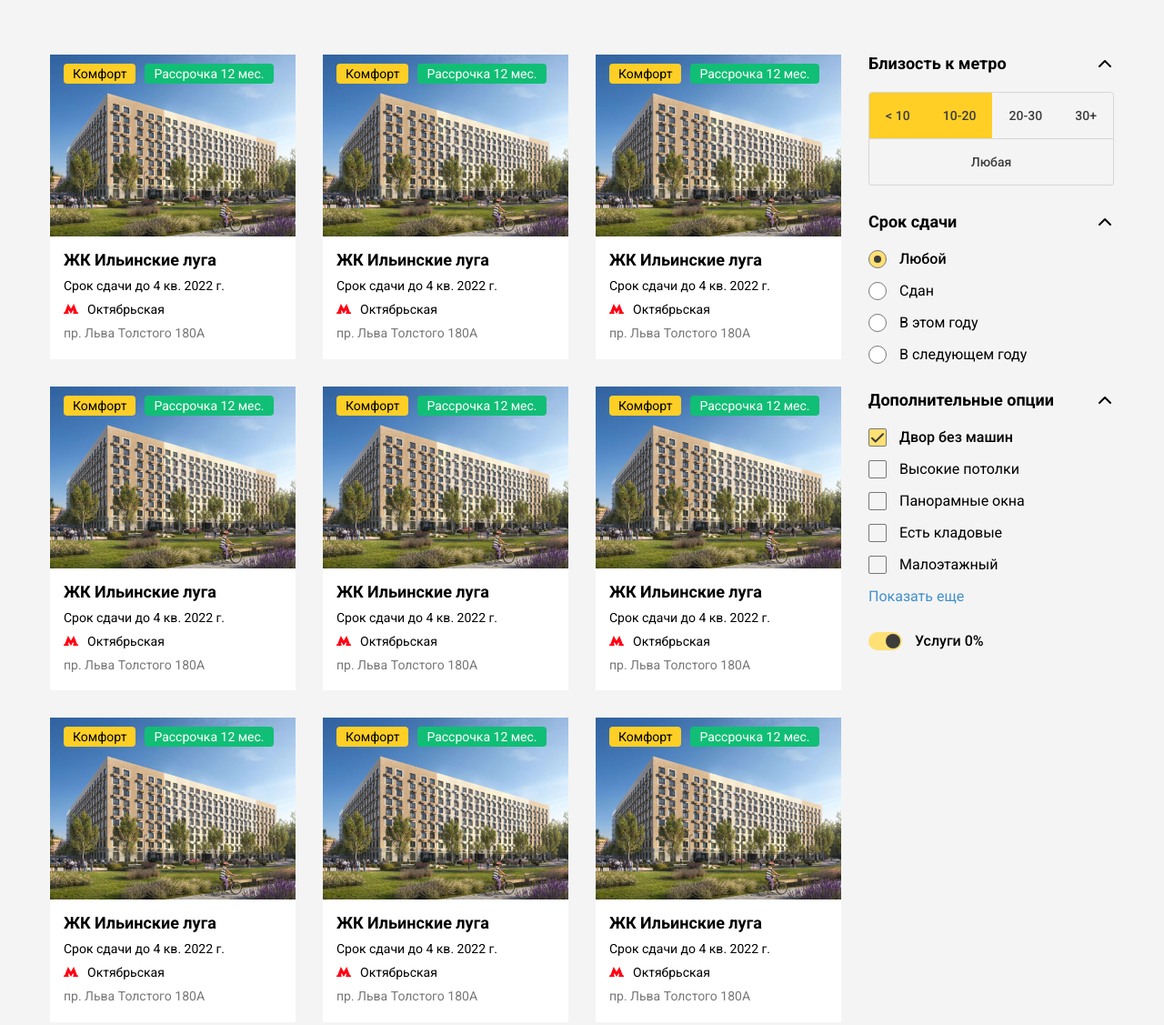
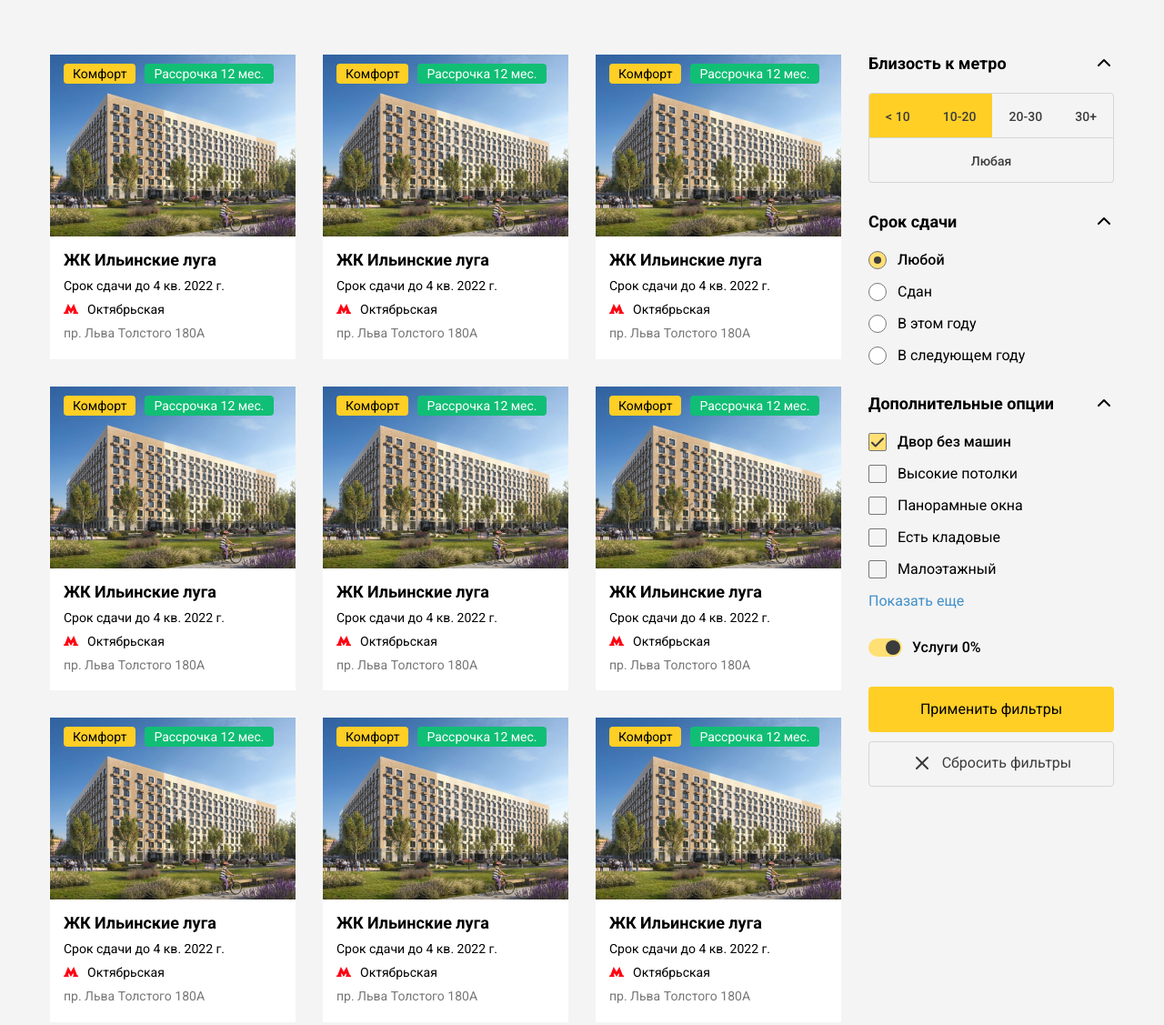
Before and after one commit to mihmosi/test-project, a plain HTML site: page index.html in a window 1280 px wide. Shown: the top 1127 px of the page at 91% size. Drawn offline with Linux system fonts and the light colour scheme.

Commit message:
sidebar ok

```diff
--- a/css/main.css
+++ b/css/main.css
@@ -165,11 +165,11 @@ a.card-link:hover{
 /* Sidebar */
 
 .widget + .widget {
-    margin-top: 30px;
+    margin-top: 33px;
 }
 .widget__title{
     position: relative;
-    margin-bottom: 20px;
+    margin-bottom: 21px;
     font-weight: bold;
     font-size: 18px;
     line-height: 1.16;
@@ -181,8 +181,8 @@ a.card-link:hover{
     height: 20px;
     /* background-color: red; */
     position: absolute;
-    right: 0;
-    top: 0;
+    right: 1px;
+    top: -1px;
     background-image: url('./../img/icons/chevron-up.svg');
     background-repeat: no-repeat;
     background-size: initial;
@@ -216,7 +216,7 @@ a.card-link:hover{
     flex-grow: 1;
 
     font-family: inherit;
-    height: 50px;
+    height: 48px;
     padding: 0 15px;
 
     background-color: transparent;
@@ -277,7 +277,7 @@ a.card-link:hover{
     display: inline-block;
     width: 20px;
     height: 20px;
-    margin-right: 10px;
+    margin-right: 8px;
     vertical-align: bottom;
     background-color:  #FFFFFF;
     border: 1px solid #777777;
@@ -334,7 +334,7 @@ a.card-link:hover{
     display: inline-block;
     width: 20px;
     height: 20px;
-    margin-right: 10px;
+    margin-right: 8px;
     vertical-align: bottom;
     background-color:  transparent;
     border: 1px solid #777777;
@@ -396,6 +396,9 @@ a.card-link:hover{
 }
 
 /* toggle */
+.widget--togle {
+    margin-top: 32px !important;
+}
 
 .toggle {
     cursor: pointer;
@@ -415,7 +418,7 @@ a.card-link:hover{
     background: #C4C4C4;
     border-radius: 10px;
     vertical-align: bottom;
-    margin-right: 10px;
+    margin-right: 7px;
 }
 
 .toggle__fake::before{
@@ -449,3 +452,49 @@ a.card-link:hover{
 .toggle__real:checked ~ .toggle__title {
     font-weight: 500;
 }
+
+.form-btn {
+    cursor: pointer;
+    width: 100%;
+    height: 50px;
+
+    border: 1px solid #D6D6D6;
+
+    border-radius: 4px;
+    background-color: transparent;
+
+    font-family: inherit;
+    text-align: center;
+    font-style: normal;
+    font-weight: normal;
+    font-size: 16px;
+    line-height: 19px;
+    color: #3C3C3C;
+    transition: background-color 0.2s ease-in;
+}
+
+.form-btn:hover {
+    background-color: #e4e4e4;;
+}
+
+.form-btn + .form-btn {
+    margin-top: 10px;
+}
+
+.form-btn img {
+    vertical-align: middle;
+    display: inline-block;
+
+    margin-right: 6px;
+    margin-top: -2px;
+}
+
+.form-btn--submit {
+    background: #FFCF26;
+    border: none;
+    color: #000000;
+}
+
+.form-btn--submit:hover {
+    background: #fde17c;
+}
--- a/index.html
+++ b/index.html
@@ -218,6 +218,7 @@
                 </button>
             </main>
             <sidebar class="sidebar">
+                <form>
                     <!-- Widget -->
                     <div class="widget">
                         <div class="widget__title">
@@ -228,20 +229,20 @@
                             <div class="location">
                                 <div class="location__row">
 
-                                <input type="checkbox"  id="location-01" checked class="location__checkbox">
+                                    <input type="checkbox" id="location-01" checked class="location__checkbox">
                                     <label class="location__btn" for="location-01">&lt; 10</label>
 
-                                <input type="checkbox"  id="location-02" checked class="location__checkbox">
+                                    <input type="checkbox" id="location-02" checked class="location__checkbox">
                                     <label class="location__btn" for="location-02">10-20</label>
 
-                                <input type="checkbox"  id="location-03" class="location__checkbox">
+                                    <input type="checkbox" id="location-03" class="location__checkbox">
                                     <label class="location__btn" for="location-03">20-30</label>
 
-                                <input type="checkbox"  id="location-04" class="location__checkbox">
+                                    <input type="checkbox" id="location-04" class="location__checkbox">
                                     <label class="location__btn" for="location-04">30+</label>
                                 </div>
                                 <div class="location__row">
-                                <input type="checkbox"  id="location-05" class="location__checkbox">
+                                    <input type="checkbox" id="location-05" class="location__checkbox">
                                     <label class="location__btn" for="location-05">Любая</label>
                                 </div>
                             </div>
@@ -298,44 +299,44 @@
                             </label>
 
                             <label class="checkbox">
-                            <input type="checkbox" class="checkbox__real" name="value 02" >
+                                <input type="checkbox" class="checkbox__real" name="value 02">
                                 <span class="checkbox__fake"></span>
                                 <span class="checkbox__title">Высокие потолки</span>
                             </label>
 
                             <label class="checkbox">
-                            <input type="checkbox" class="checkbox__real" name="value 03" >
+                                <input type="checkbox" class="checkbox__real" name="value 03">
                                 <span class="checkbox__fake"></span>
                                 <span class="checkbox__title">Панорамные окна</span>
                             </label>
 
                             <label class="checkbox">
-                            <input type="checkbox" class="checkbox__real" name="value 04" >
+                                <input type="checkbox" class="checkbox__real" name="value 04">
                                 <span class="checkbox__fake"></span>
                                 <span class="checkbox__title">Есть кладовые</span>
                             </label>
 
                             <label class="checkbox">
-                            <input type="checkbox" class="checkbox__real" name="value 05" >
+                                <input type="checkbox" class="checkbox__real" name="value 05">
                                 <span class="checkbox__fake"></span>
                                 <span class="checkbox__title">Малоэтажный</span>
                             </label>
 
                             <div class="widget__hidden">
                                 <label class="checkbox">
-                                <input type="checkbox" class="checkbox__real" name="value 06" >
+                                    <input type="checkbox" class="checkbox__real" name="value 06">
                                     <span class="checkbox__fake"></span>
                                     <span class="checkbox__title">Дополнительный пункт 1</span>
                                 </label>
 
                                 <label class="checkbox">
-                                <input type="checkbox" class="checkbox__real" name="value 07" >
+                                    <input type="checkbox" class="checkbox__real" name="value 07">
                                     <span class="checkbox__fake"></span>
                                     <span class="checkbox__title">Дополнительный пункт 2</span>
                                 </label>
 
                                 <label class="checkbox">
-                                <input type="checkbox" class="checkbox__real" name="value 08" >
+                                    <input type="checkbox" class="checkbox__real" name="value 08">
                                     <span class="checkbox__fake"></span>
                                     <span class="checkbox__title">Дополнительный пункт 3</span>
                                 </label>
@@ -348,7 +349,7 @@
                     <!-- // Widget -->
 
                     <!-- Widget -->
-                <div class="widget">
+                    <div class="widget widget--togle">
                         <div class="widget__body">
 
                             <label class="toggle">
@@ -360,6 +361,22 @@
                         </div>
                     </div>
                     <!-- // Widget -->
+
+                    <!-- Widget -->
+                    <div class="widget">
+                        <div class="widget__body">
+
+                            <button class="form-btn form-btn--submit">Применить фильтры</button>
+
+                            <button class="form-btn">
+                                <img src="./img/icons/x.svg" alt="Сбросить фильтры">
+
+                                Сбросить фильтры</button>
+
+                        </div>
+                    </div>
+                    <!-- // Widget -->
+                </form>
             </sidebar>
 
         </div>
```
Lines whose indentation alone changed are shown as unchanged.
